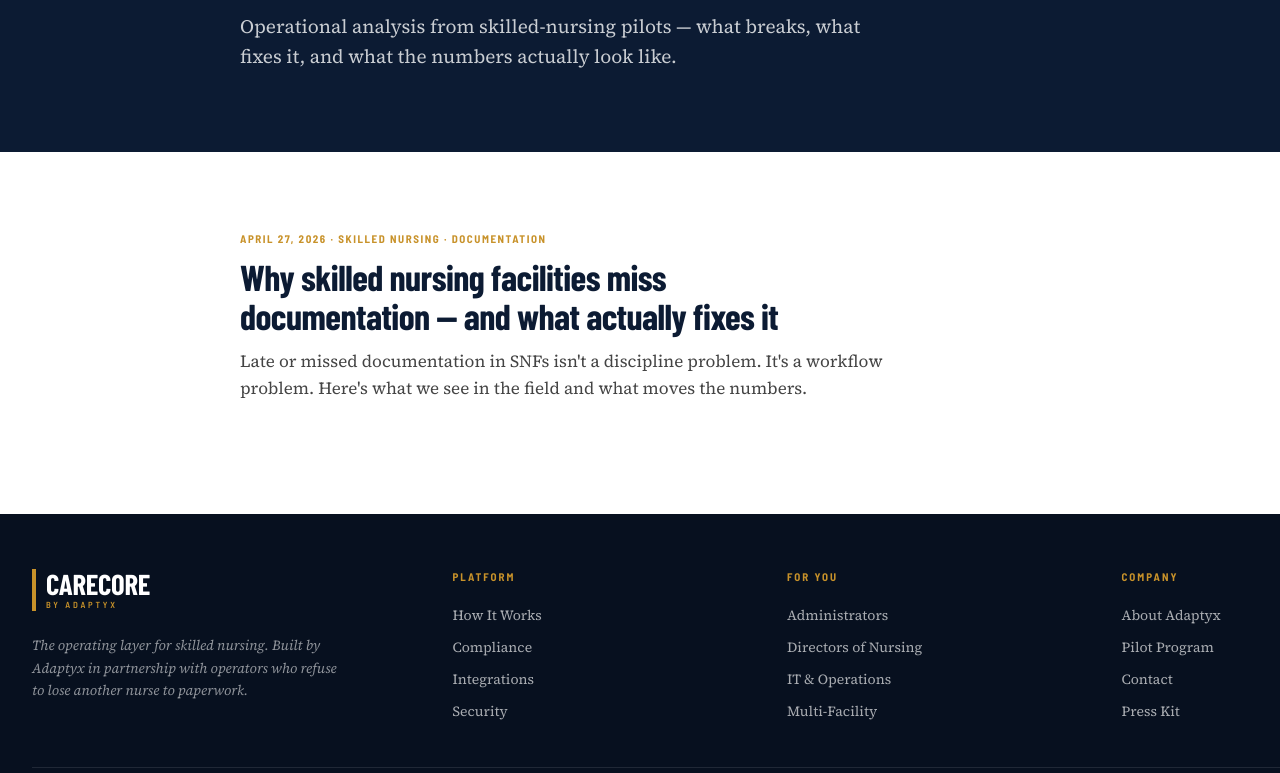
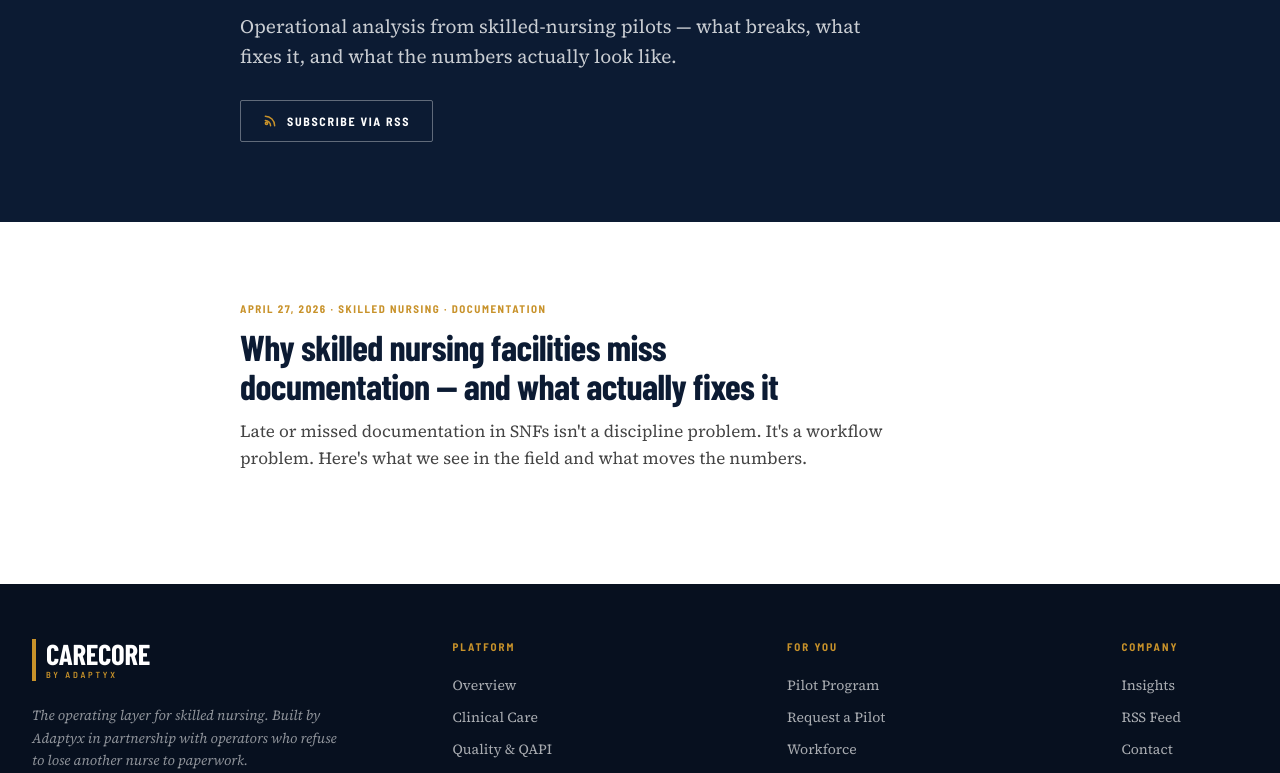
Before and after one commit to reganc/adaptyx-web, a Next.js app: page /blog in a window 1280 px wide. Shown: the part 320-1093 px from the top of the page. Built offline with nearby package versions, Linux system fonts and the light colour scheme; a web font is replaced by a local one.

Commit message:
feat: footer logo links home, real footer links, visible RSS subscribe button on /blog

```diff
--- a/app/blog/page.tsx
+++ b/app/blog/page.tsx
@@ -60,12 +60,49 @@ export default function BlogIndex() {
               lineHeight: 1.6,
               color: "rgba(255,255,255,0.78)",
               margin: 0,
+              marginBottom: 28,
               maxWidth: 640,
             }}
           >
             Operational analysis from skilled-nursing pilots — what breaks, what
             fixes it, and what the numbers actually look like.
           </p>
+          <a
+            href="/feed.xml"
+            style={{
+              display: "inline-flex",
+              alignItems: "center",
+              gap: 10,
+              fontFamily: "var(--font-ui)",
+              fontSize: 12,
+              fontWeight: 700,
+              letterSpacing: "0.14em",
+              textTransform: "uppercase",
+              color: "#fff",
+              border: "1px solid rgba(255,255,255,0.35)",
+              padding: "0 22px",
+              height: 42,
+              borderRadius: 2,
+              textDecoration: "none",
+            }}
+          >
+            <svg
+              width="14"
+              height="14"
+              viewBox="0 0 24 24"
+              fill="none"
+              aria-hidden
+            >
+              <path
+                d="M4 4a16 16 0 0116 16M4 11a9 9 0 019 9M6 18a2 2 0 100-4 2 2 0 000 4z"
+                stroke={editorialColors.gold}
+                strokeWidth="2.5"
+                strokeLinecap="round"
+                strokeLinejoin="round"
+              />
+            </svg>
+            Subscribe via RSS
+          </a>
         </div>
       </section>
 
--- a/components/sections/Footer.tsx
+++ b/components/sections/Footer.tsx
@@ -1,9 +1,36 @@
+import Link from "next/link";
 import { CareCoreLogoEditorial, Eyebrow, editorialColors } from "../Brand";
 
-const columns: ReadonlyArray<readonly [string, ReadonlyArray<string>]> = [
-  ["Platform", ["How It Works", "Compliance", "Integrations", "Security"]],
-  ["For You", ["Administrators", "Directors of Nursing", "IT & Operations", "Multi-Facility"]],
-  ["Company", ["About Adaptyx", "Pilot Program", "Contact", "Press Kit"]],
+type Col = readonly [string, ReadonlyArray<{ label: string; href: string }>];
+
+const columns: ReadonlyArray<Col> = [
+  [
+    "Platform",
+    [
+      { label: "Overview", href: "/platform" },
+      { label: "Clinical Care", href: "/platform/clinical-care" },
+      { label: "Quality & QAPI", href: "/platform/quality-qapi" },
+      { label: "Compliance & Rights", href: "/platform/compliance" },
+      { label: "Reporting & AI", href: "/platform/reporting-ai" },
+    ],
+  ],
+  [
+    "For You",
+    [
+      { label: "Pilot Program", href: "/pilot" },
+      { label: "Request a Pilot", href: "/pilot/request" },
+      { label: "Workforce", href: "/platform/workforce" },
+      { label: "Family & Communication", href: "/platform/family-communication" },
+    ],
+  ],
+  [
+    "Company",
+    [
+      { label: "Insights", href: "/blog" },
+      { label: "RSS Feed", href: "/feed.xml" },
+      { label: "Contact", href: "mailto:regan@chorlog.com" },
+    ],
+  ],
 ];
 
 export const Footer = () => (
@@ -25,7 +52,13 @@ export const Footer = () => (
         }}
       >
         <div>
-          <CareCoreLogoEditorial height={40} onDark />
+          <Link
+            href="/"
+            aria-label="CareCore home"
+            style={{ display: "inline-flex", alignItems: "center" }}
+          >
+            <CareCoreLogoEditorial height={40} onDark />
+          </Link>
           <p
             style={{
               fontFamily: "var(--font-body)",
@@ -48,19 +81,20 @@ export const Footer = () => (
               {title}
             </Eyebrow>
             {links.map((l) => (
-              <a
-                key={l}
-                href="#"
+              <Link
+                key={l.label}
+                href={l.href}
                 style={{
                   display: "block",
                   fontFamily: "var(--font-body)",
                   fontSize: 14,
                   color: "rgba(255,255,255,0.65)",
                   padding: "6px 0",
+                  textDecoration: "none",
                 }}
               >
-                {l}
-              </a>
+                {l.label}
+              </Link>
             ))}
           </div>
         ))}
```
